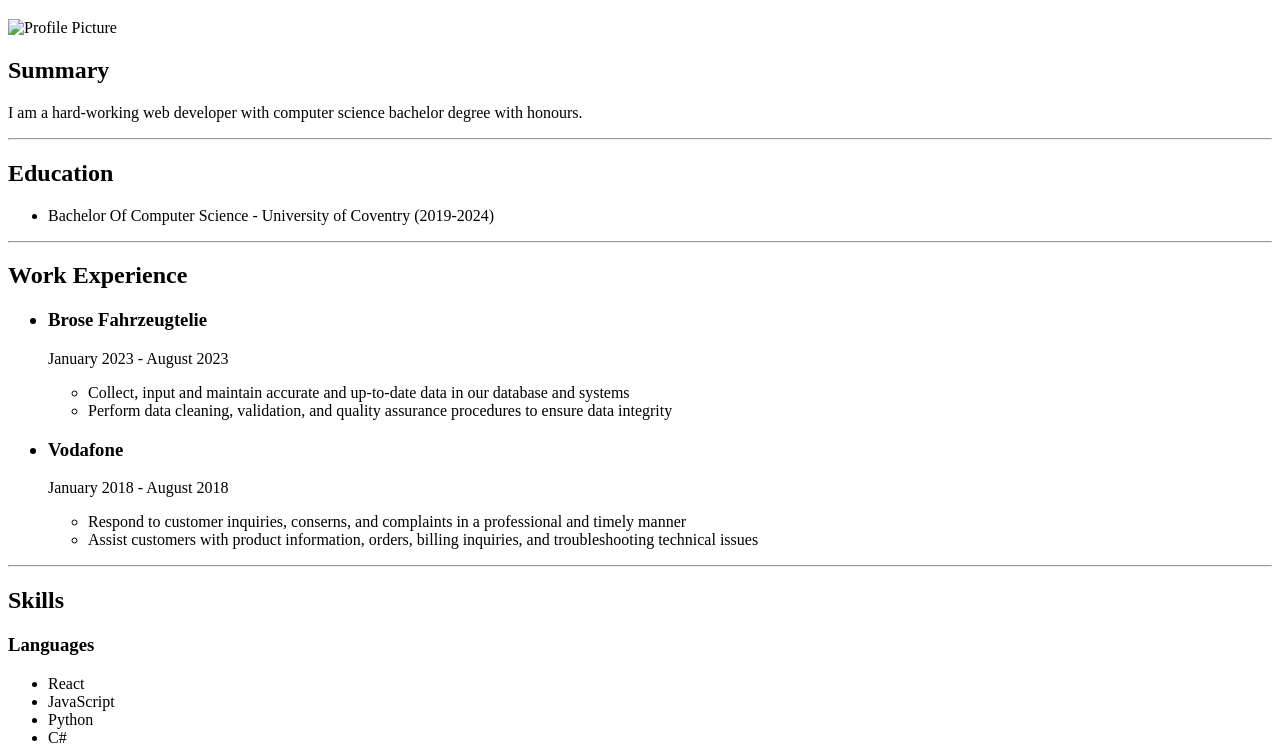
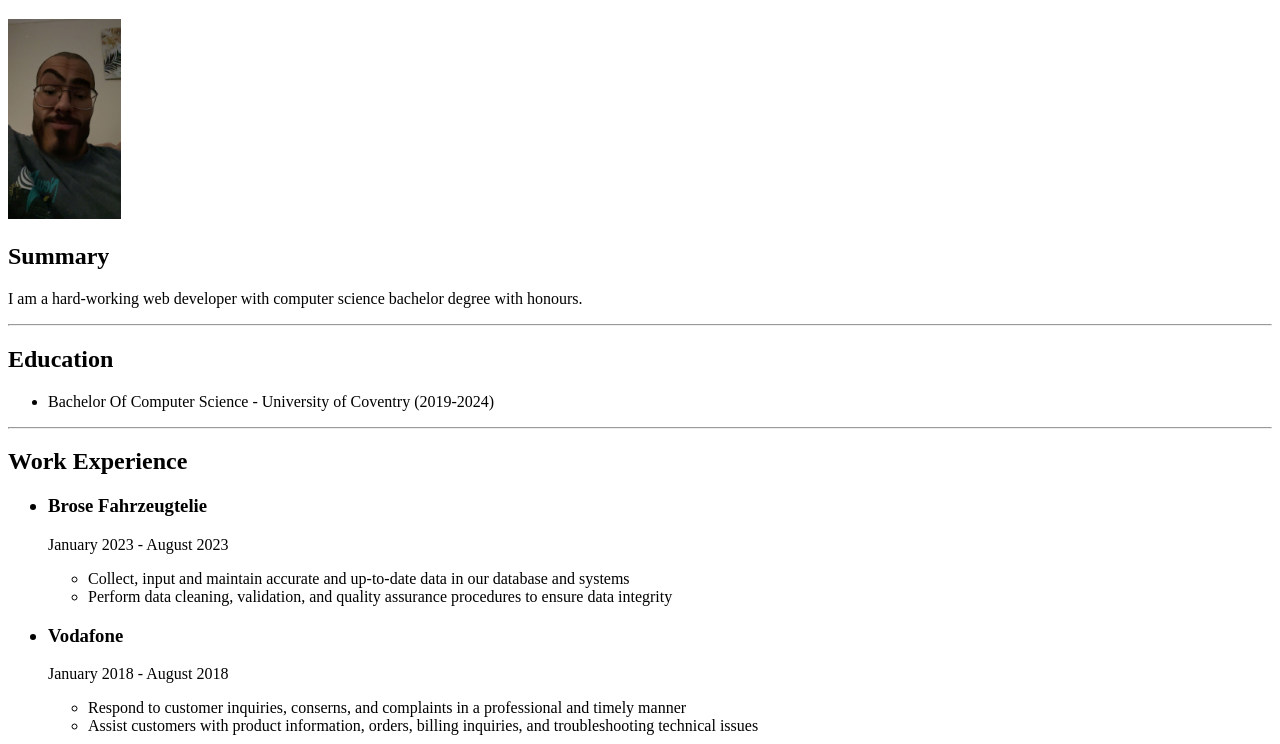
Before and after one commit to EiadBaghdady/My-Resume, a plain HTML site: page index.html in a window 1280 px wide. Shown: the part 61-805 px from the top of the page. Drawn offline with Linux system fonts and the light colour scheme.

Commit message:
Update index.html

```diff
--- a/index.html
+++ b/index.html
@@ -6,7 +6,7 @@
   </head>
   <body>
     <h1>Eiad Ashraf Baghdady</h1>
-    <img src="../My Resume/assests/ProfilePictire.jpg" height="200" alt="Profile Picture" />
+    <img src="./assests/ProfilePictire.jpg" height="200" alt="Profile Picture" />
     <h2>Summary</h2>
     <p>
       I am a hard-working web developer with computer science bachelor degree
```
